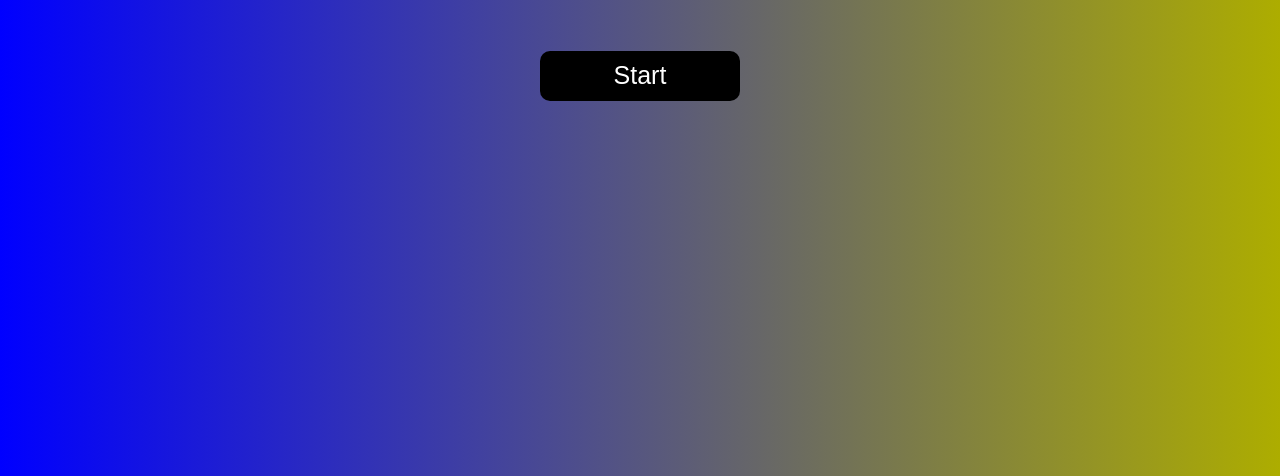
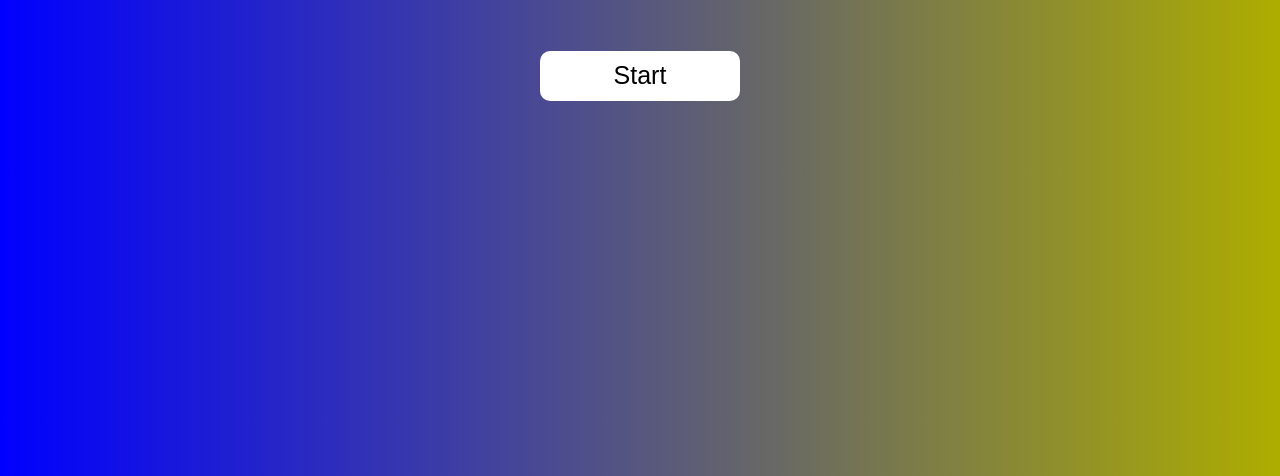
Before and after one commit to Federico41193/rps, a plain HTML site: page index.html in a window 1280 px wide. In both pictures the pointer is over the button "Start". Shown: the part 340-816 px from the top of the page. Drawn offline with Linux system fonts and the light colour scheme.

Commit message:
modifica css

```diff
--- a/style.css
+++ b/style.css
@@ -123,3 +123,12 @@ section{
     opacity: 1;
     pointer-events:all;
 }
+
+button {
+    cursor: pointer ;
+}
+
+button:hover{
+    background: #ffff;
+    color:black;
+}
```
